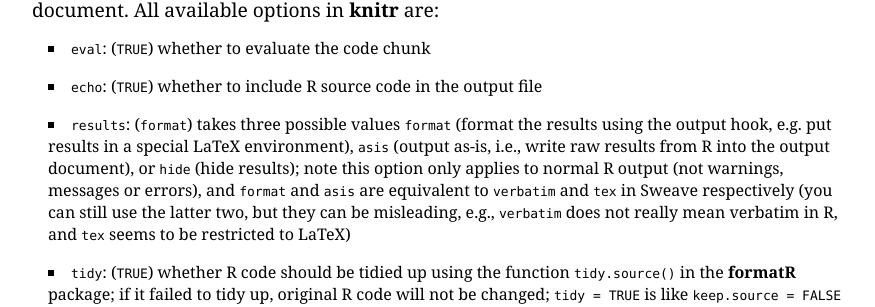
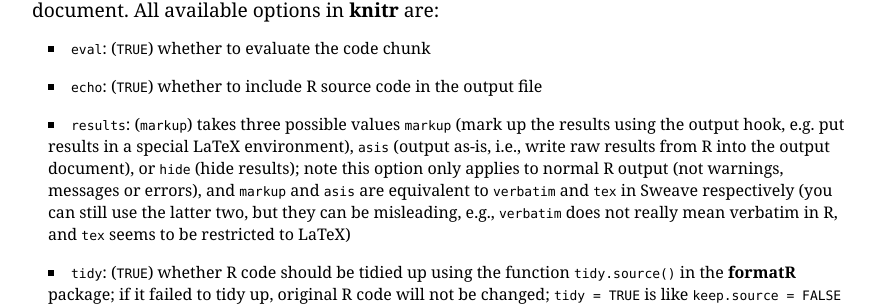
Before and after one commit to yihui/knitr, a Jekyll site: the page built from options.md, in a window 1280 px wide and 900 px high, scrolled down 708 px. Shown: the part 147-454 px from the top of the window, without its empty margins (200-1075 px from the left). Built offline with Jekyll 4.4.1, drawn with Linux system fonts in a browser that asks for light colours; some web fonts are replaced.

Commit message:
change format to markup in doc

```diff
--- a/options.md
+++ b/options.md
@@ -22,7 +22,7 @@ And `\SweaveOpts{comment=#, width=6, height=6}` can change the default global op
 
 - `eval`: (`TRUE`) whether to evaluate the code chunk
 - `echo`: (`TRUE`) whether to include R source code in the output file
-- `results`: (`format`) takes three possible values `format` (format the results using the output hook, e.g. put results in a special LaTeX environment), `asis` (output as-is, i.e., write raw results from R into the output document), or `hide` (hide results); note this option only applies to normal R output (not warnings, messages or errors), and `format` and `asis` are equivalent to `verbatim` and `tex` in Sweave respectively (you can still use the latter two, but they can be misleading, e.g., `verbatim` does not really mean verbatim in R, and `tex` seems to be restricted to LaTeX)
+- `results`: (`markup`) takes three possible values `markup` (mark up the results using the output hook, e.g. put results in a special LaTeX environment), `asis` (output as-is, i.e., write raw results from R into the output document), or `hide` (hide results); note this option only applies to normal R output (not warnings, messages or errors), and `markup` and `asis` are equivalent to `verbatim` and `tex` in Sweave respectively (you can still use the latter two, but they can be misleading, e.g., `verbatim` does not really mean verbatim in R, and `tex` seems to be restricted to LaTeX)
 - `tidy`: (`TRUE`) whether R code should be tidied up using the function `tidy.source()` in the **formatR** package; if it failed to tidy up, original R code will not be changed; `tidy = TRUE` is like `keep.source = FALSE` in Sweave, but it also tries not to discard R comments
 - `cache`: (`FALSE`) whether to cache a code chunk; when evaluating code chunks, the cached chunks are skipped, but the objects created in these chunks are (lazy) loaded from previously saved database (`.rdb` and `.rdx`) files, and these files are saved when a chunk is evaluated for the first time, or cached files are lost for some reason; note the filename consists of the chunk label with an MD5 digest of the R code in the chunk (to make it as unique as possible); unlike the **cacheSweave** package which uses **stashR**, this package directly uses internal functions in base R for cache, and another difference is that results of the code will *still* be included in the output even in case of cache (whereas **cacheSweave** has no output when a chunk is cached), because **knitr** also caches the printed output of a code chunk as a character string
 - `purge`: (`FALSE`) whether to explicitly delete the cache for a chunk (note that if a chunk is changed, new cache results will be saved and old cache files will be removed automatically; **pgfSweave** will simply accumulate cache files, however)
```
